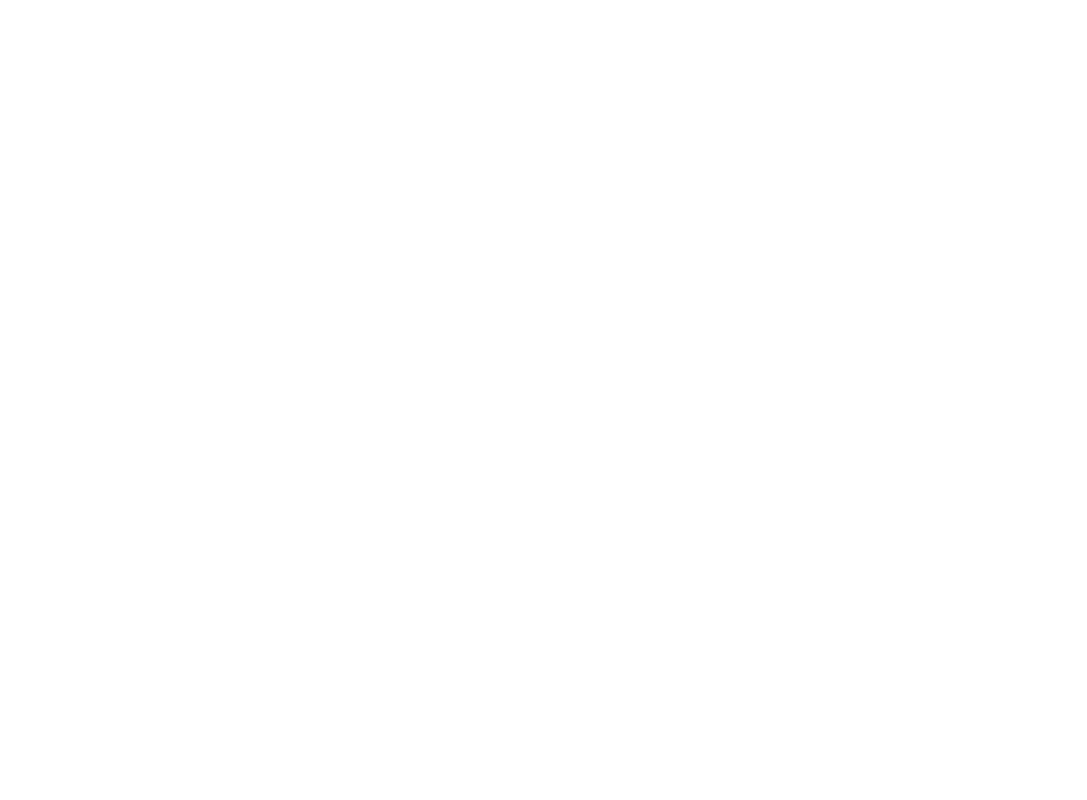
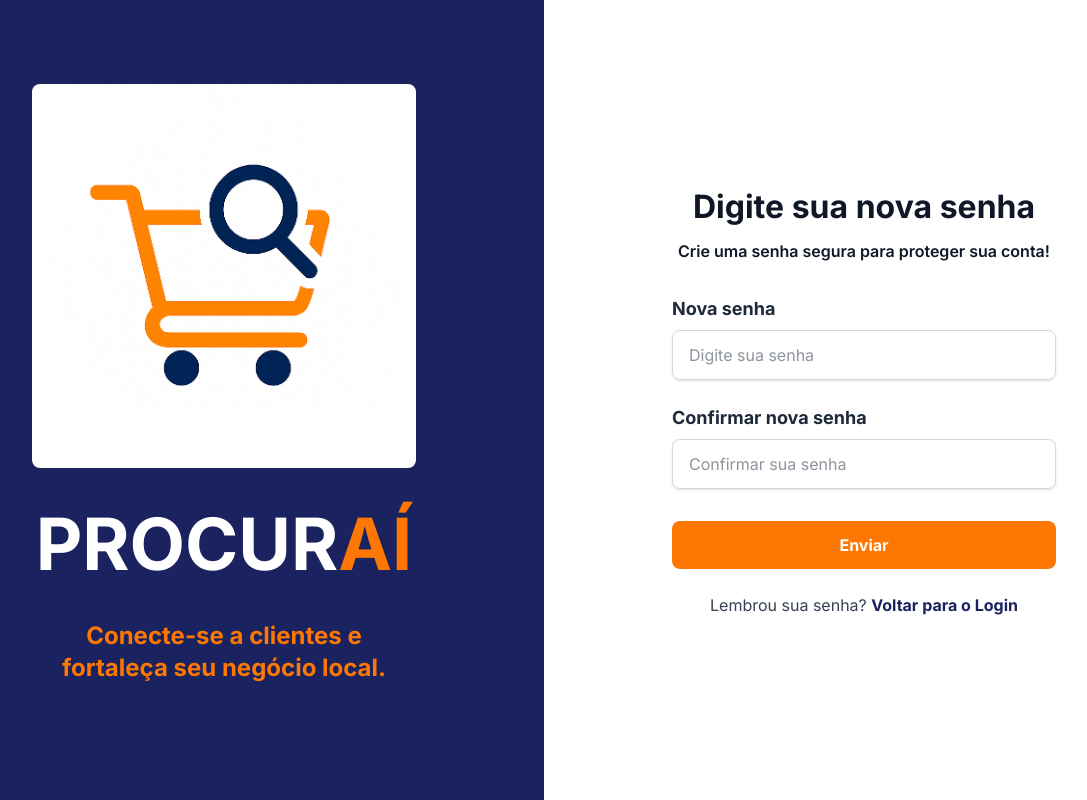
Before and after one commit to Time2-Procurai/procurai-frontend, a React (Vite) app: page /redefinirSenha/3 in a window 1280 px wide. Before the commit this address had no page. Shown: the whole page, without its empty margins (96-1183 px from the left). Built offline with nearby package versions, Linux system fonts and the light colour scheme; a web font is replaced by a local one.

Commit message:
demais telas de recuperação de senha, ajustar a comunicação com api.

```diff
--- a/src/App.jsx
+++ b/src/App.jsx
@@ -21,6 +21,9 @@
 import ResultadosBusca from './pages/ResultadosBusca.jsx';
 import EsqueciSenha from './pages/EsqueciSenha.jsx';
 import RedefinirSenhaConfirmacao from './pages/RedefinirSenhaConfirmacao';
+import EsqueciSenha2 from './pages/EsqueciSenha2.jsx';
+import EsqueciSenha3 from './pages/EsqueciSenha3.jsx';
+
 function Home() {
   return (
     <div className="min-h-screen bg-gray-900 flex flex-col items-center justify-center text-center">
@@ -51,6 +54,8 @@
         <Route path='/cadastro/empresa/2' element={<CadastroEmpresaPage2 />} />
         <Route path='/produto/:produtoId' element={<TelaProduto />} />
         <Route path='/redefinirSenha' element={<EsqueciSenha />} />
+        <Route path="/redefinirSenha/2" element={<EsqueciSenha2 />} />
+        <Route path="/redefinirSenha/3" element={<EsqueciSenha3 />} /> {/* Adicionar lógica de ID dinâmico se necessário */}
 
         {/* --- CORREÇÃO AQUI --- */}
         {/* Agora a rota aceita um ID dinâmico (ex: /perfil/empresa/5) */}
--- a/src/pages/EsqueciSenha.jsx
+++ b/src/pages/EsqueciSenha.jsx
@@ -28,6 +28,7 @@
 
       setSuccess('Um link de redefinição foi enviado para o seu e-mail.');
       setEmail(''); // Limpa o campo após o sucesso
+      navigate('/redefinirSenha/2');
 
     } catch (err) {
       console.error('Falha ao solicitar redefinição:', err);
--- /dev/null
+++ b/src/pages/EsqueciSenha2.jsx
@@ -0,0 +1,126 @@
+import React, { useState } from 'react';
+import { useNavigate } from 'react-router-dom';
+import LadoLogoPage from '../components/LadoLogoPage';
+import api from '../api/api';
+
+function ForgotPasswordPage2() {
+  const [code, setCode] = useState('');
+  const [error, setError] = useState('');
+  const [success, setSuccess] = useState('');
+  const [loading, setLoading] = useState(false);
+
+  const navigate = useNavigate();
+
+  const handleVerifyCode = async (event) => {
+    event.preventDefault();
+    setError('');
+    setSuccess('');
+    setLoading(true);
+
+    try {
+      // Ajuste esta rota conforme seu backend
+      await api.post('user/password_reset/verify/', { // Trocar ?
+        code: code,
+      });
+
+      setSuccess('Código verificado com sucesso!');
+      // Redireciona para pagina de redefinir senha
+      setTimeout(() => {
+        navigate('/redefinirSenha/3');
+      }, 1200);
+
+    } catch (err) {
+      console.error('Erro ao verificar código:', err);
+      setError('Código inválido ou expirado.');
+    } finally {
+      setLoading(false);
+    }
+  };
+
+  const handleResendCode = async () => {
+    try {
+      await api.post('user/password_reset/resend/');
+      setSuccess('Novo código enviado para seu e-mail.');
+    } catch (err) {
+      setError('Erro ao reenviar código. Tente novamente.');
+    }
+  };
+
+  return (
+    <div className="min-h-screen text-gray-800 bg-[#1A225F]">
+      <div className="grid grid-cols-1 md:grid-cols-2 min-h-screen">
+        <LadoLogoPage />
+
+        <div className="flex flex-col justify-center items-center md:bg-white p-8 md:p-12">
+          <div className="w-full max-w-sm">
+
+            <h1 className="text-[28px] font-bold mb-2 text-white md:text-gray-800 text-center">
+              Insira o código de seis dígitos
+            </h1>
+
+            <p className="font-semibold md:text-gray-800 mb-8 mt-4 text-md text-center">
+              Verifique se o código chegou no seu e-mail.
+            </p>
+
+            {/* Mensagens */}
+            {error && (
+              <p className="bg-red-100 text-red-700 text-center p-3 rounded-md mb-4">
+                {error}
+              </p>
+            )}
+
+            <form onSubmit={handleVerifyCode}>
+              <div className="mb-6">
+                <label className="block text-sm font-bold mb-2 text-white md:text-gray-800 text-[20px]">
+                  Código
+                </label>
+
+                <input
+                  type="text"
+                  value={code}
+                  maxLength={6} // código de até 6 dígitos
+                  onChange={(e) => {
+                    setCode(e.target.value);
+                    setError('');
+                  }}
+                  placeholder="Digite o código"
+                  className="shadow-sm w-full px-4 py-3 border border-gray-200 rounded-lg focus:outline-none focus:ring-2 focus:ring-orange-500"
+                  disabled={loading}
+                />
+
+                <button
+                  type="button"
+                  onClick={handleResendCode}
+                  className="text-[#00008B] mt-4 hover:underline text-sm font-semibold cursor-pointer"
+                  disabled={loading}
+                >
+                  Reenviar código
+                </button>
+              </div>
+
+              <button
+                type="submit"
+                disabled={loading}
+                className={`shadow-lg w-full bg-[#FD7702] md:bg-main text-main md:text-white font-bold py-3 px-4 rounded-lg hover:opacity-90 active:opacity-80 transition duration-300 cursor-pointer ${loading ? 'opacity-50 cursor-not-allowed' : ''
+                  }`}
+              >
+                {loading ? 'Verificando...' : 'Enviar'}
+              </button>
+
+              <div className="mt-6 text-center">
+                <p className="text-pink-100 md:text-gray-700">
+                  Lembrou sua senha?{' '}
+                  <a href="/login" className="text-[#1A225F] md:text-main font-bold hover:underline">
+                    Voltar para o Login
+                  </a>
+                </p>
+              </div>
+            </form>
+          </div>
+        </div>
+      </div>
+    </div>
+  );
+}
+
+export default ForgotPasswordPage2;
--- /dev/null
+++ b/src/pages/EsqueciSenha3.jsx
@@ -0,0 +1,132 @@
+import React, { useState } from 'react';
+import { useNavigate } from 'react-router-dom';
+import LadoLogoPage from '../components/LadoLogoPage';
+import api from '../api/api';
+
+function ForgotPasswordPage3() {
+  const [password, setPassword] = useState("");
+  const [confirmacao, setConfirmacao] = useState("");
+  const [error, setError] = useState("");
+  const [success, setSuccess] = useState("");
+  const navigate = useNavigate();
+
+  const handleRedefinirSenha = async (e) => {
+    e.preventDefault();
+    setError("");
+    setSuccess("");
+
+    if (password !== confirmacao) {
+      setError("As senhas não coincidem.");
+      return;
+    }
+
+    try {
+      const response = await api.patch("user/password_reset/confirm/", { // Trocar para 'user/change-password/' ?
+        password: password,
+        password_confirm: confirmacao,
+      });
+
+      setSuccess(response.data.message || "Senha redefinida com sucesso!");
+
+      setTimeout(() => navigate("/login"), 1500);
+
+    } catch (err) {
+      console.error("Erro ao redefinir senha:", err);
+
+      if (err.response?.data) {
+        const errData = err.response.data;
+
+        const traducoes = {
+          "This password is too common.": "Esta senha é muito comum.",
+          "This password is entirely numeric.": "Esta senha é inteiramente numérica.",
+          "This field may not be blank.": "Este campo não pode ficar vazio.",
+          "This password is too weak.": "Esta senha é muito fraca.",
+          "This password is too short.": "A senha é muito curta.",
+          "This password is too similar to the username.": "A senha é muito parecida com o nome de usuário."
+        };
+
+        const msg =
+          errData.password?.[0] ||
+          errData.password_confirm?.[0] ||
+          "Senha inválida.";
+
+        setError(traducoes[msg] || msg);
+      } else {
+        setError("Não foi possível conectar ao servidor.");
+      }
+    }
+  };
+
+  return (
+    <div className="min-h-screen text-gray-800 bg-[#1A225F]">
+      <div className="grid grid-cols-1 md:grid-cols-2 min-h-screen">
+
+        <LadoLogoPage />
+
+        <div className="flex flex-col justify-center items-center md:bg-white p-8 md:p-12">
+          <div className="w-full max-w-sm">
+
+            <h1 className="text-[32px] font-bold mb-2 text-white md:text-gray-900 text-center">
+              Digite sua nova senha
+            </h1>
+
+            <p className="text-gray-200 md:text-gray-900 font-semibold mb-8 text-center">
+              Crie uma senha segura para proteger sua conta!
+            </p>
+
+            {error && (
+              <p className="bg-red-100 text-red-700 text-center p-3 mb-4 rounded-md">
+                {error}
+              </p>
+            )}
+
+            <form onSubmit={handleRedefinirSenha}>
+
+              {/* Nova senha */}
+              <label className="block font-bold text-white md:text-gray-800 text-[18px] mb-2">
+                Nova senha
+              </label>
+              <input
+                type="password"
+                placeholder="Digite sua senha"
+                value={password}
+                onChange={(e) => setPassword(e.target.value)}
+                className="shadow-sm w-full px-4 py-3 border border-gray-300 rounded-lg focus:outline-none focus:ring-2 focus:ring-orange-500 mb-6"
+              />
+
+              {/* Confirmar senha */}
+              <label className="block font-bold text-white md:text-gray-800 text-[18px] mb-2">
+                Confirmar nova senha
+              </label>
+              <input
+                type="password"
+                placeholder="Confirmar sua senha"
+                value={confirmacao}
+                onChange={(e) => setConfirmacao(e.target.value)}
+                className="shadow-sm w-full px-4 py-3 border border-gray-300 rounded-lg focus:outline-none focus:ring-2 focus:ring-orange-500"
+              />
+
+              <button
+                type="submit"
+                className="mt-8 w-full bg-[#FD7702] md:bg-main text-white font-bold py-3 rounded-lg hover:opacity-90 cursor-pointer transition"
+              >
+                Enviar
+              </button>
+
+              <div className="mt-6 text-center">
+                <p className="text-pink-100 md:text-gray-700">
+                  Lembrou sua senha?{' '}
+                  <a href="/login" className="text-[#1A225F] md:text-main font-bold hover:underline">
+                    Voltar para o Login
+                  </a>
+                </p>
+              </div>
+            </form>
+          </div>
+        </div>
+      </div>
+    </div>
+  );
+}
+
+export default ForgotPasswordPage3;
```
